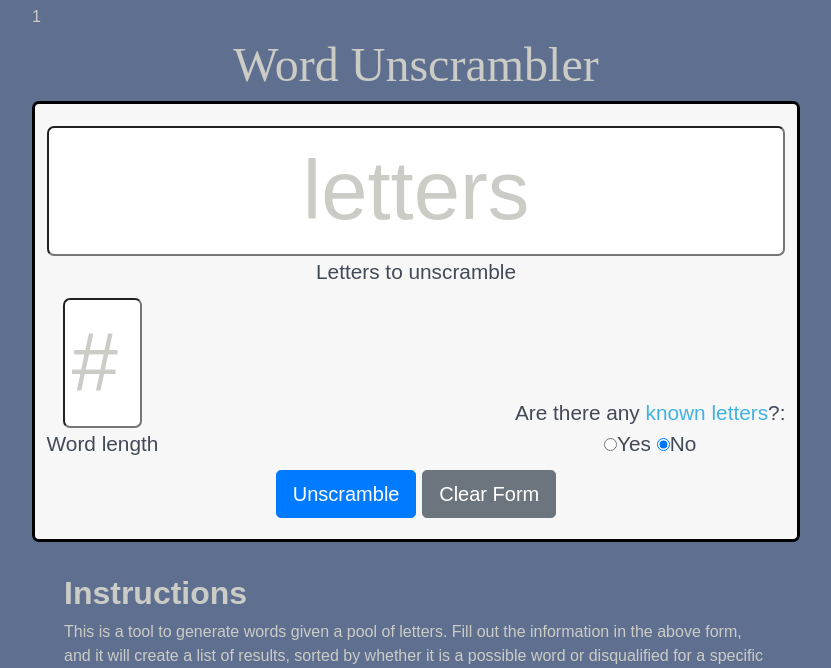
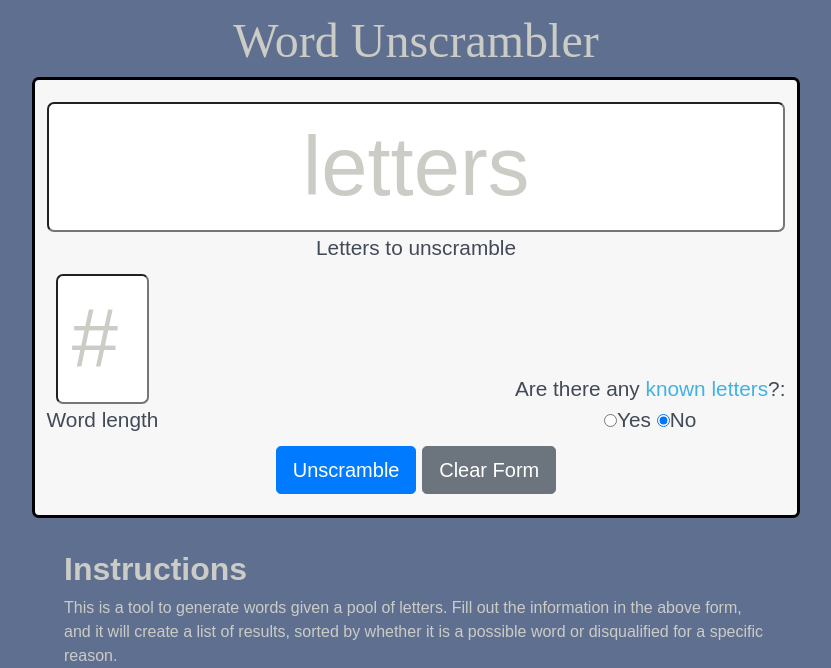
Before and after one commit to Sheyin/word-unscrambler, a Flask app: page / in a window 1280 px wide. Shown: the top 668 px of the page, without its empty margins (224-1055 px from the left). Run offline with Flask 2, Linux system fonts and the light colour scheme; some libraries are stand-ins or nearby versions; some web fonts are replaced.

Commit message:
Adjusting input width and removed a stray character from template.

```diff
--- a/static/styles.css
+++ b/static/styles.css
@@ -42,7 +42,7 @@ h2 {
 
 #length {
   font-size: 4em;
-  width: 1.7ch;
+  width: 2ch;
   border-radius: 7px;
   text-align: center;
 }
--- a/static/styles.scss
+++ b/static/styles.scss
@@ -51,7 +51,7 @@ h2 {
 
 #length {
   font-size: 4em;
-  width: 1.7ch;
+  width: 2ch;
   border-radius: 7px;
   text-align: center;
 }
--- a/templates/template.html
+++ b/templates/template.html
@@ -20,7 +20,6 @@
     <script src="{{ url_for('static', filename='scripts.js') }}"></script>
     <meta name="robots" content="noindex,nofollow" />
     <meta name="google" content="notranslate" />
-    1
     <meta name="viewport" content="width=device-width" />
   </head>
 
```
Also changed, not shown: 2 other files.
